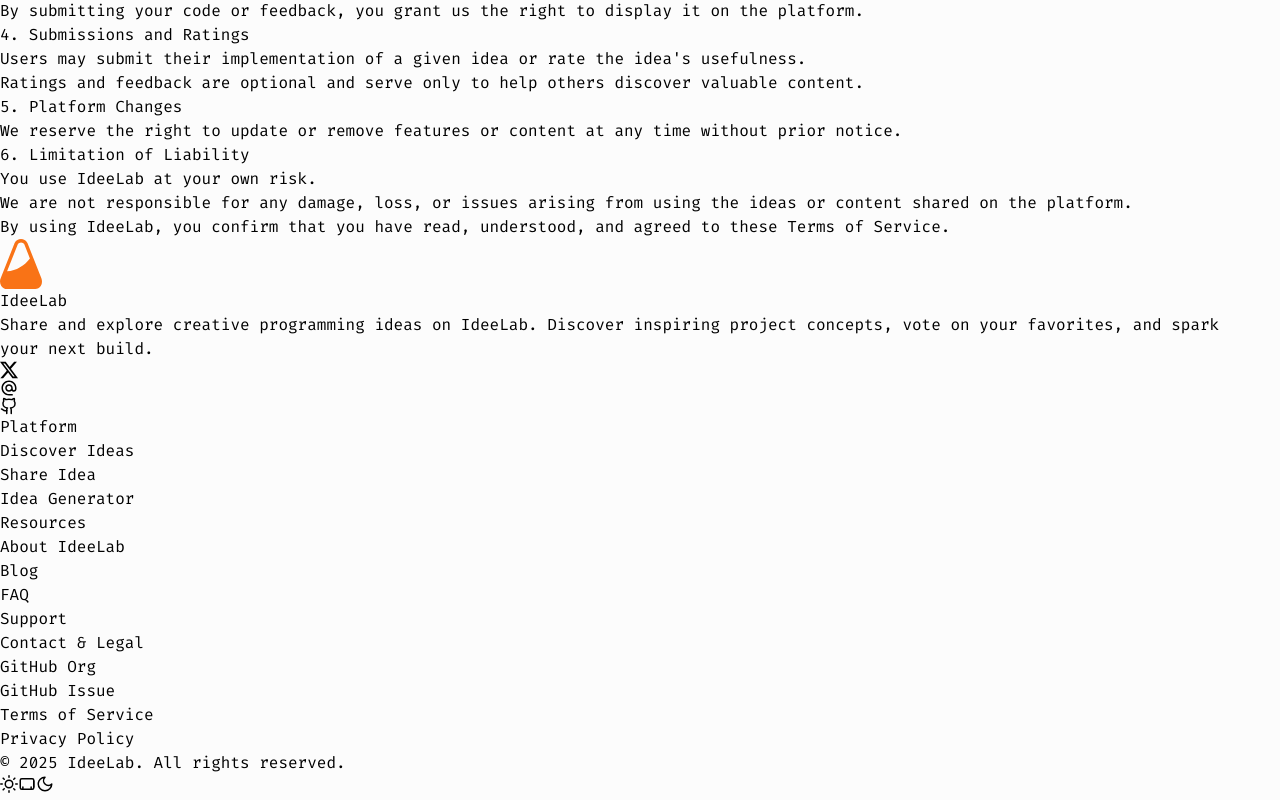
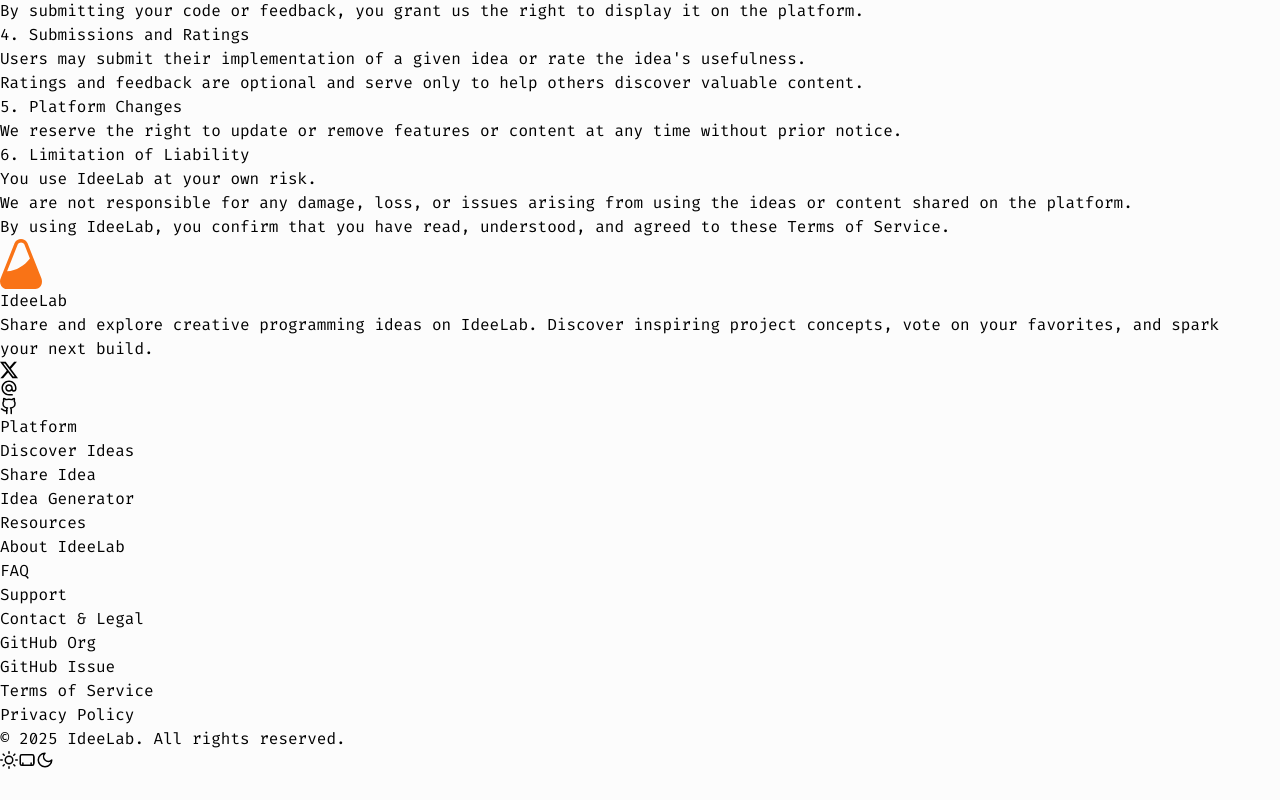
Before and after one commit to An4s0/IdeeLab, a Next.js app in the folder apps/web/: page /terms in a window 1280 px wide. Shown: the part 997-1797 px from the top of the page. After the commit the page ends 1773 px from the top, so only its background shows below. Built offline with nearby package versions, Linux system fonts and the light colour scheme; no server answers.

Commit message:
update links in footer

```diff
--- a/apps/web/components/footer/footer.tsx
+++ b/apps/web/components/footer/footer.tsx
@@ -19,7 +19,6 @@ const platformLinks = [
 
 const resourceLinks = [
   { name: "About IdeeLab", href: "/about" },
-  { name: "Blog", href: "/blog" },
   { name: "FAQ", href: "/faq" },
   { name: "Support", href: "/support" },
 ];
```
